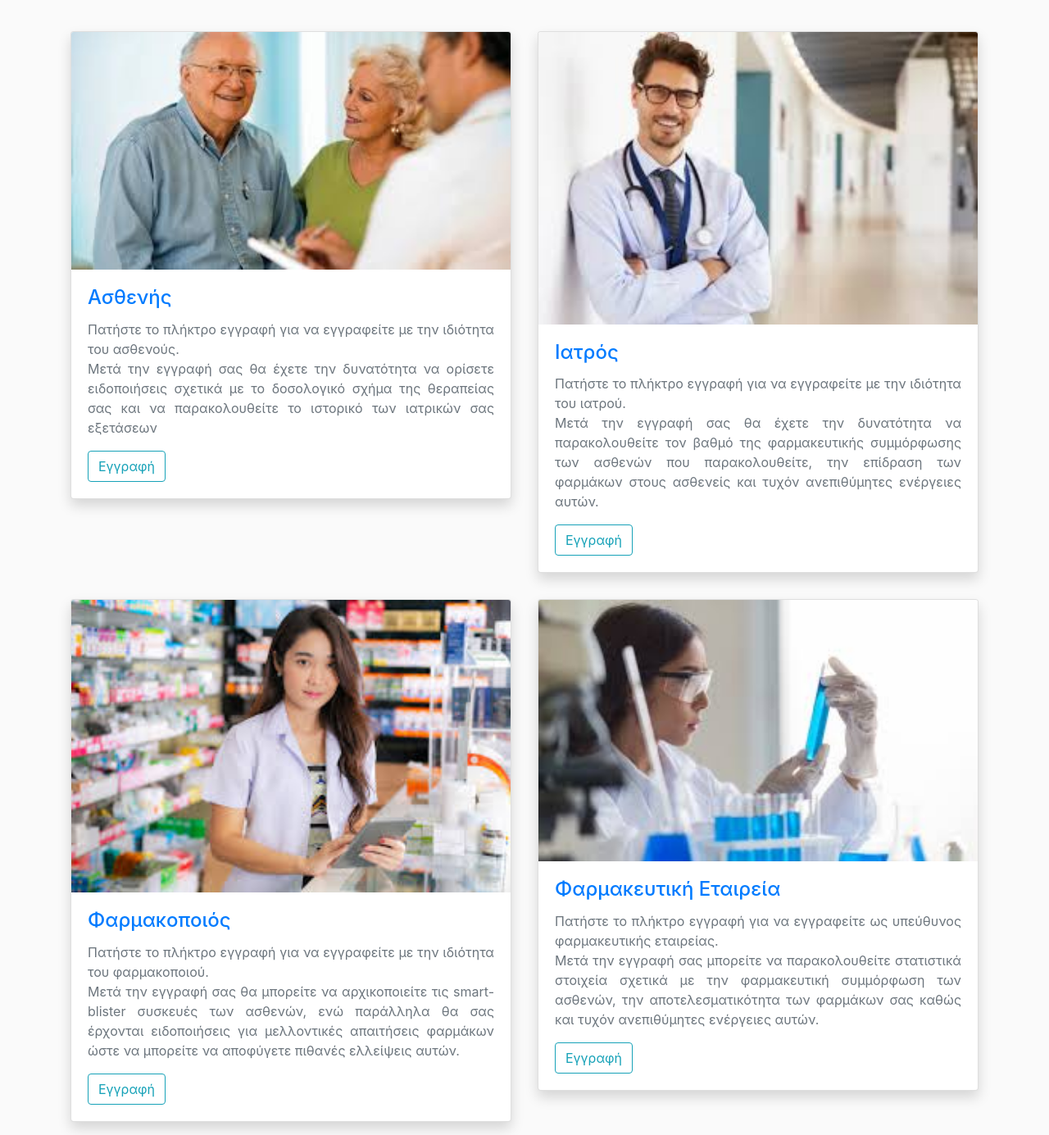
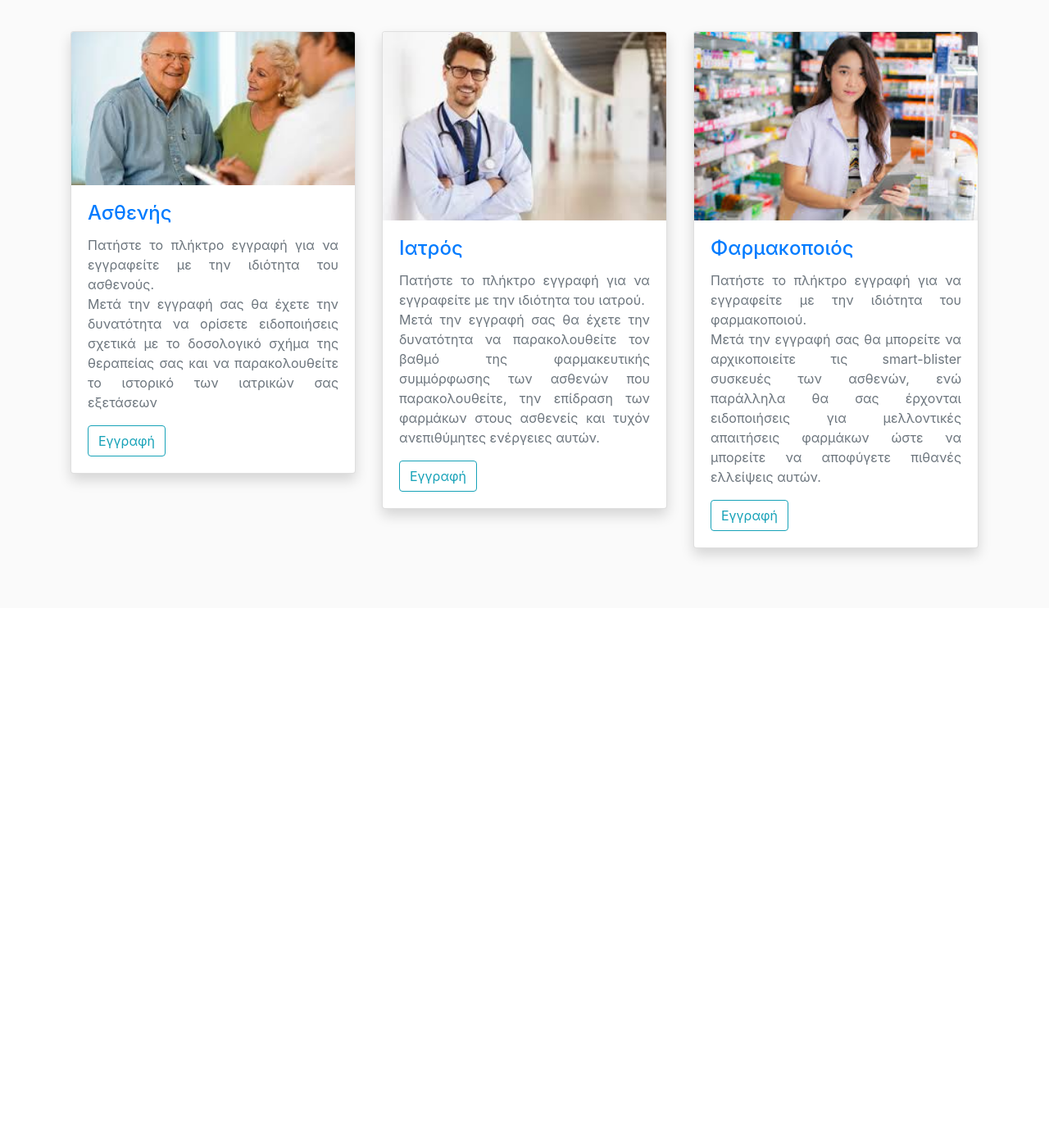
Before and after one commit to antonioudakis/smartblister, a Django app: page /accounts/registration/ in a window 1280 px wide. Shown: the part 58-1443 px from the top of the page at 82% size. After the commit the page ends 741 px from the top, so only its background shows below. Run offline with Django 3.2, Linux system fonts and the light colour scheme; some libraries are stand-ins or nearby versions.

Commit message:
Removed registering Pharmacy Company

```diff
--- a/templates/users/registration.html
+++ b/templates/users/registration.html
@@ -2,7 +2,7 @@
 {% load static %}
 {% block body_block %}
 <div class="row">
-  <div class="col-sm-6 p-3">
+  <div class="col-sm-4 p-3">
     <div class="card shadow bg-white rounded">
       <img class="card-img-top" src="{% static 'dashboard/img/patient.jpg' %}" alt="Patient">
       <div class="card-body">
@@ -12,7 +12,7 @@
       </div>
     </div>
   </div>
-  <div class="col-sm-6 p-3">
+  <div class="col-sm-4 p-3">
     <div class="card shadow bg-white rounded">
     	<img class="card-img-top" src="{% static 'dashboard/img/doctor.jpg' %}" alt="Doctor">
     	<div class="card-body">
@@ -22,8 +22,18 @@
     	</div>
     </div>
   </div>
+  <div class="col-sm-4 p-3">
+    <div class="card shadow bg-white rounded">
+      <img class="card-img-top" src="{% static 'dashboard/img/pharmacist.jpg' %}" alt="Pharmacist">
+      <div class="card-body">
+        <h4 class="card-title text-primary">Φαρμακοποιός</h4>
+        <p class="card-text text-secondary text-justify">Πατήστε το πλήκτρο εγγραφή για να εγγραφείτε με την ιδιότητα του φαρμακοποιού.<br>Μετά την εγγραφή σας θα μπορείτε να αρχικοποιείτε τις smart-blister συσκευές των ασθενών, ενώ παράλληλα θα σας έρχονται ειδοποιήσεις για μελλοντικές απαιτήσεις φαρμάκων ώστε να μπορείτε να αποφύγετε πιθανές ελλείψεις αυτών.</p>
+        <a href="{% url 'users:register_pharmacist' %}" class="btn btn-outline-info">Εγγραφή</a>
+      </div>
+    </div>
+  </div>
 </div>
-<div class="row">
+<!--<div class="row">
   <div class="col-sm-6 p-3">
     <div class="card shadow bg-white rounded">
     	<img class="card-img-top" src="{% static 'dashboard/img/pharmacist.jpg' %}" alt="Pharmacist">
@@ -44,6 +54,6 @@
     	</div>
     </div>
   </div>
-</div>
+</div>-->
 
 {% endblock %}
```
